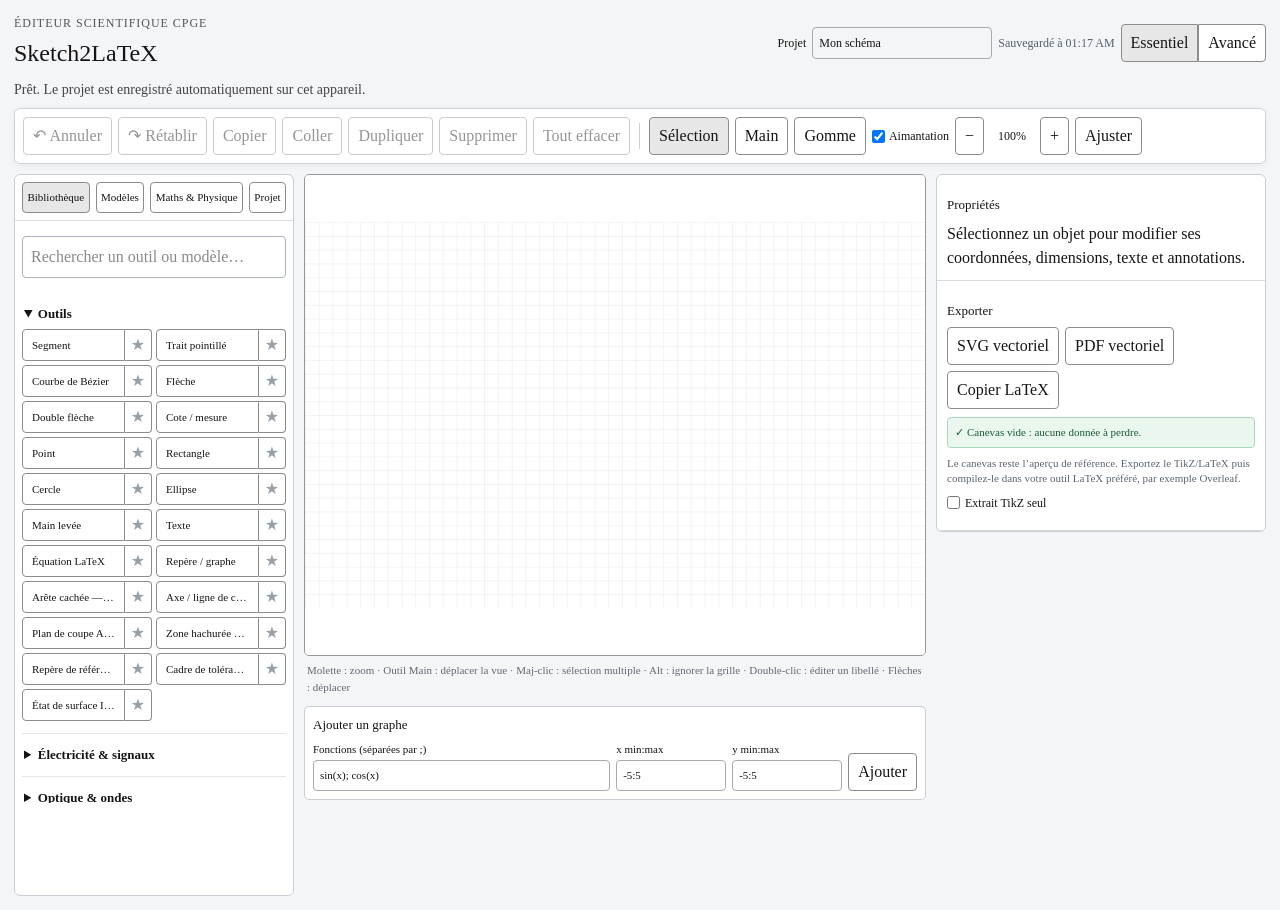
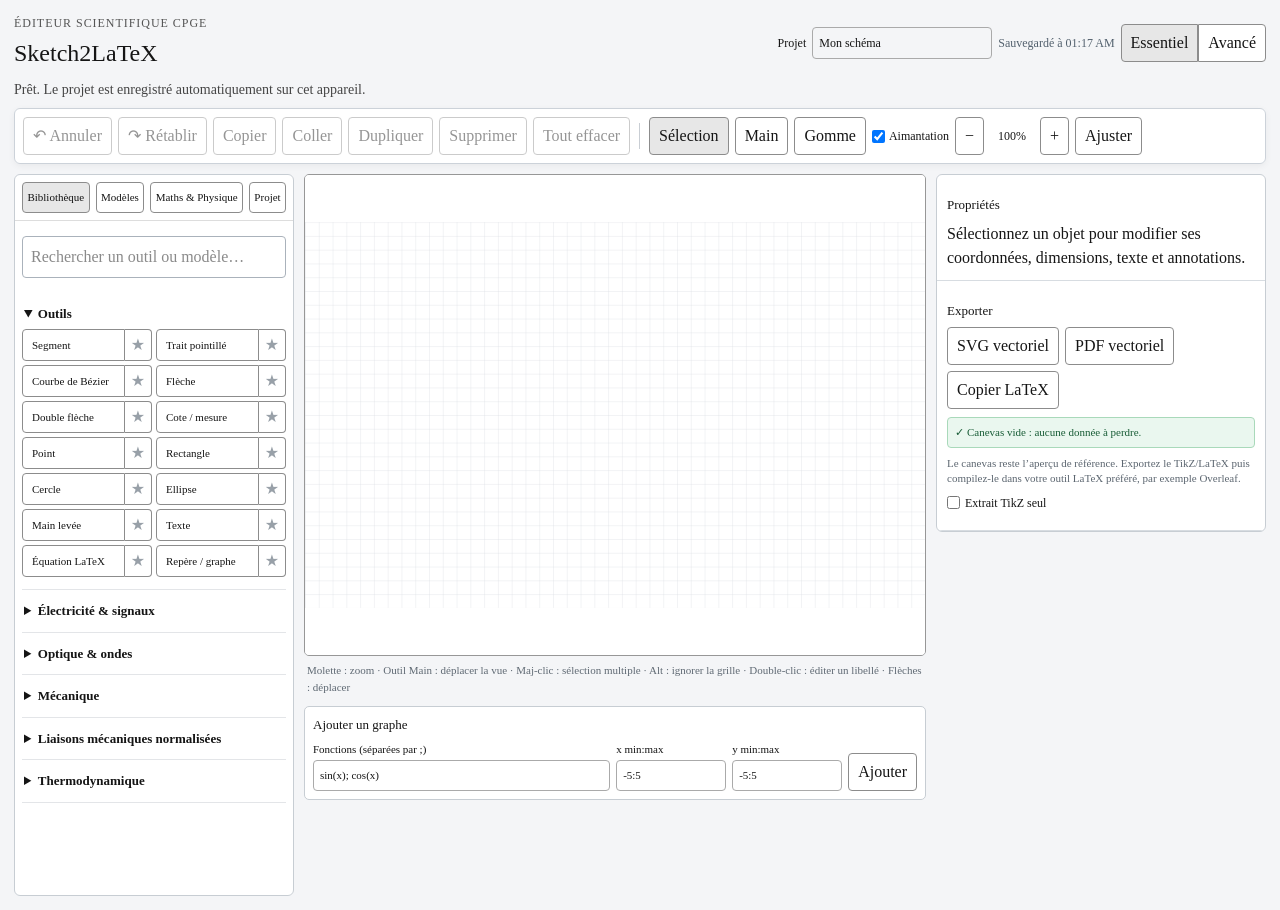
Before and after one commit to T-H-E-F-O-O-L/Sketch2Latex, a Next.js app: page / in a window 1280 px wide. Built offline with nearby package versions, Linux system fonts and the light colour scheme; a web font is replaced by a local one.

Commit message:
Restrict library to requested tool families

```diff
--- a/app/page.tsx
+++ b/app/page.tsx
@@ -819,19 +819,22 @@ export default function Home() {
   const roundTrip = useMemo(() => roundTripReport(latexSource, objects.filter((object) => !object.hidden)), [latexSource, objects]);
   const libraryGroups = useMemo(() => {
     const groups = new Map(toolboxGroups.map((group) => [group.title, group.kinds]));
-    const combine = (...titles: string[]) => titles.flatMap((title) => groups.get(title) ?? []);
-    return [
-      { title: "Outils", kinds: combine("Outils", "Dessin technique & GPS") },
-      { title: "Électricité & signaux", kinds: combine("Électricité & signaux", "Champs & induction", "Induction & conversion électromécanique", "Automatique & schémas-blocs", "Réponses temporelles & fréquentielles") },
-      { title: "Optique & ondes", kinds: combine("Optique & ondes", "Ondes, interférences & diffraction") },
-      { title: "Mécanique", kinds: combine("Mécanique", "Transmissions mécaniques", "Actionneurs & chaîne d’énergie") },
-      { title: "Liaisons mécaniques normalisées", kinds: combine("Liaisons mécaniques normalisées") },
-      { title: "Thermodynamique", kinds: combine("Thermodynamique", "Diagrammes thermodynamiques") },
-      { title: "Chimie", kinds: combine("Chimie") },
-      { title: "Structures moléculaires & mécanismes", kinds: combine("Structures moléculaires & mécanismes") },
-      { title: "Verrerie & matériel de TP", kinds: combine("Verrerie & matériel de TP") },
-      { title: "Amplificateurs opérationnels", kinds: combine("Amplificateurs opérationnels") },
-    ];
+    const permittedSections = [
+      "Outils",
+      "Électricité & signaux",
+      "Optique & ondes",
+      "Mécanique",
+      "Liaisons mécaniques normalisées",
+      "Thermodynamique",
+      "Chimie",
+      "Structures moléculaires & mécanismes",
+      "Verrerie & matériel de TP",
+      "Amplificateurs opérationnels",
+    ] as const;
+
+    // The library is deliberately a strict subset of the internal registry:
+    // it must contain only the families requested for the student-facing UI.
+    return permittedSections.map((title) => ({ title, kinds: groups.get(title) ?? [] }));
   }, []);
   const visibleLibraryKinds = useMemo(() => new Set(libraryGroups.flatMap((group) => group.kinds).filter((kind): kind is ObjectKind => kind !== "select")), [libraryGroups]);
   const filteredGroups = useMemo(() => libraryGroups.map((group) => ({ ...group, kinds: group.kinds.filter((kind) => kind === "select" || labels[kind].toLocaleLowerCase("fr").includes(search.toLocaleLowerCase("fr"))) })).filter((group) => group.kinds.length), [libraryGroups, search]);
```
